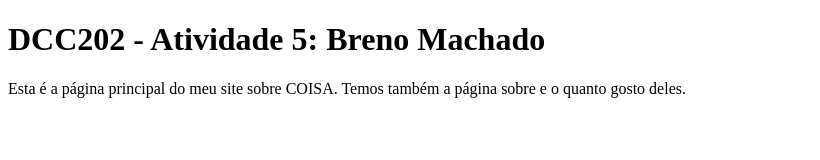
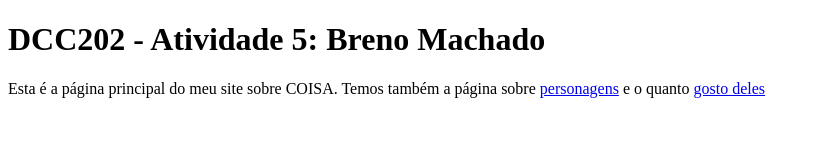
Before and after one commit to ufjf-dcc202/ufjf-dcc202-2023-3-a-atv5-Breno-Machado-exe, a website: page index.html in a window 1280 px wide. Shown: the whole page, without its empty margins (0-820 px from the left). Drawn offline with Linux system fonts and the light colour scheme.

Commit message:
adiciona ancoras

```diff
--- a/index.html
+++ b/index.html
@@ -7,6 +7,6 @@
 </head>
 <body>
     <h1>DCC202 - Atividade 5: Breno Machado</h1>
-    <p>Esta é a página principal do meu site sobre COISA. Temos também a página sobre <a href="personagens.html"></a> e o quanto gosto deles.</p>
+    <p>Esta é a página principal do meu site sobre COISA. Temos também a página sobre <a href="personagens.html">personagens</a> e o quanto <a href="preferencias.html">gosto deles</a></p>
 </body>
 </html>
```
